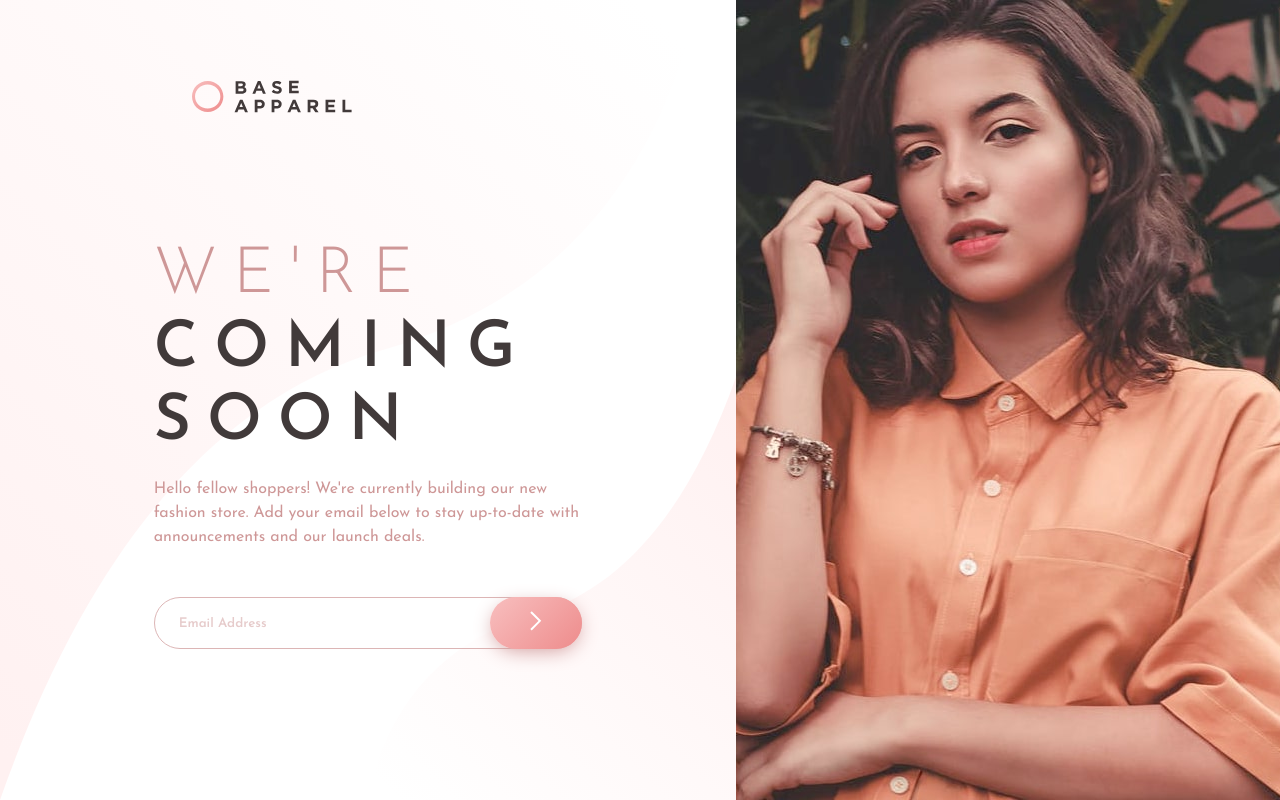
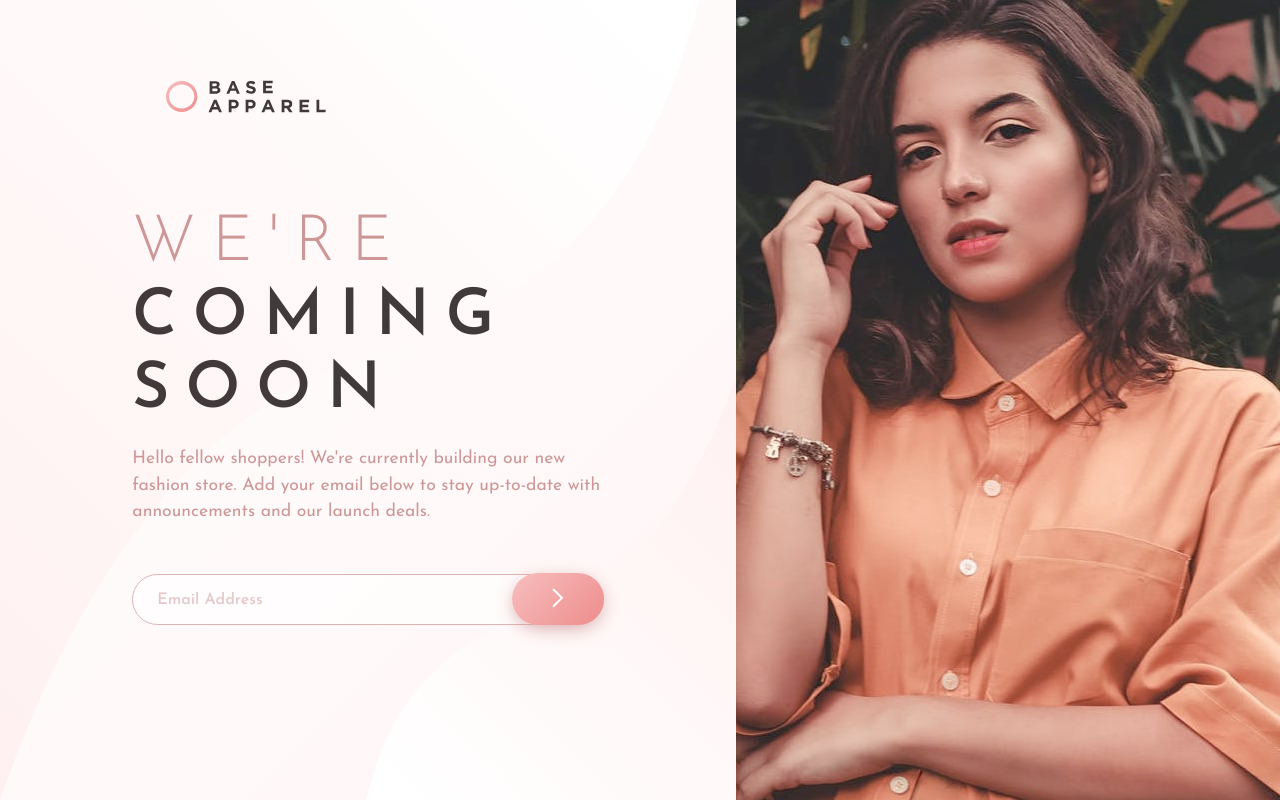
Before and after one commit to DebabrataBanik/base-apparel-coming-soon-master, a plain HTML site: page index.html in a window 1280 px wide. Drawn offline with Linux system fonts and the light colour scheme.

Commit message:
modifications

```diff
--- a/index.html
+++ b/index.html
@@ -23,9 +23,9 @@
   <div class="wrapper">
     <main class="container">
 
-      <section class="logo__container">
+      <header class="logo__container">
         <img src="images/logo.svg" alt="logo">
-      </section>
+      </header>
 
       <picture class="hero-image__container">
         <source media="(min-width: 50rem)" srcset="images/hero-desktop.jpg">
--- a/style.css
+++ b/style.css
@@ -86,8 +86,9 @@ p{
 
 input[type="text"]{
   border: 1px solid var(--desaturated-red);
-  padding: 1.2rem 1rem 1.1rem 1.5rem;
+  padding: 1.1rem 1rem 1rem 1.5rem;
   font-weight: 600;
+  font-size: 1rem;
   border-radius: 50px;
   width: 100%;
   opacity: 0.7;
@@ -132,13 +133,13 @@ button{
 
 @media (min-width: 50rem){
   .wrapper{
-    background: url(images/bg-pattern-desktop.svg) no-repeat;
+    background: url(images/bg-pattern-desktop.svg) no-repeat, var(--linear-gradient);
     background-size: 57.5% 100%;
   }
   .container{
     display: grid;
     grid-template-columns: 57.5% 42.5%;
-    grid-template-rows: 30% 70%;
+    grid-template-rows: 26% 74%;
     height: 100vh;
   }
 
@@ -146,7 +147,7 @@ button{
     grid-column: 1 / 2;
     grid-row: 1 / 2;
     padding-block: 5rem;
-    padding-inline: clamp(3rem, 15vw, 20rem);
+    padding-inline: clamp(3rem, 13vw, 20rem);
 
     & img{
       width: 10rem;
@@ -173,7 +174,7 @@ button{
     letter-spacing: 1rem;
   }
   p{
-    font-size: 1rem;
+    font-size: 1.1rem;
     margin-bottom: 3rem;
     max-width: 43ch;
   }
```
